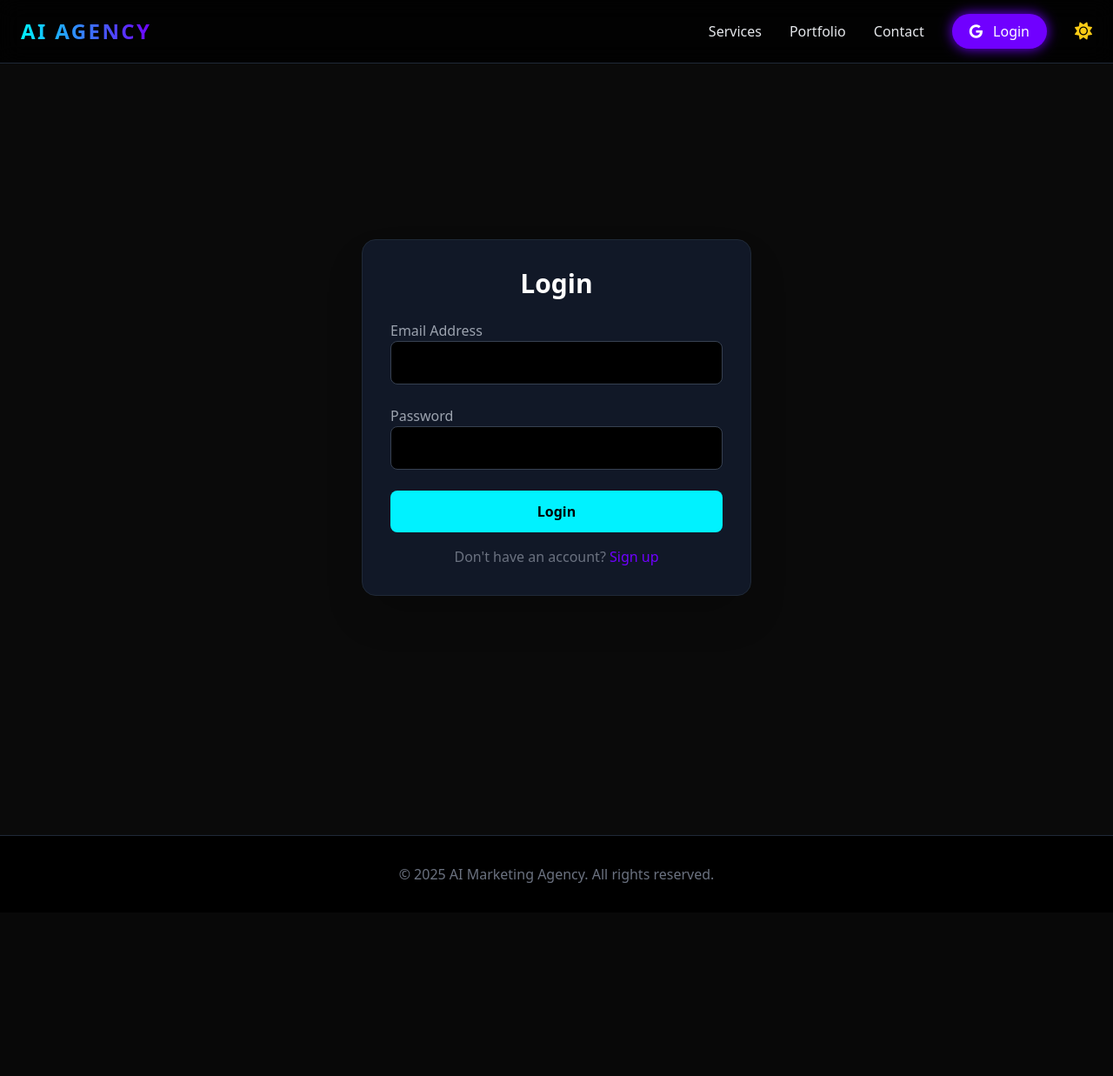
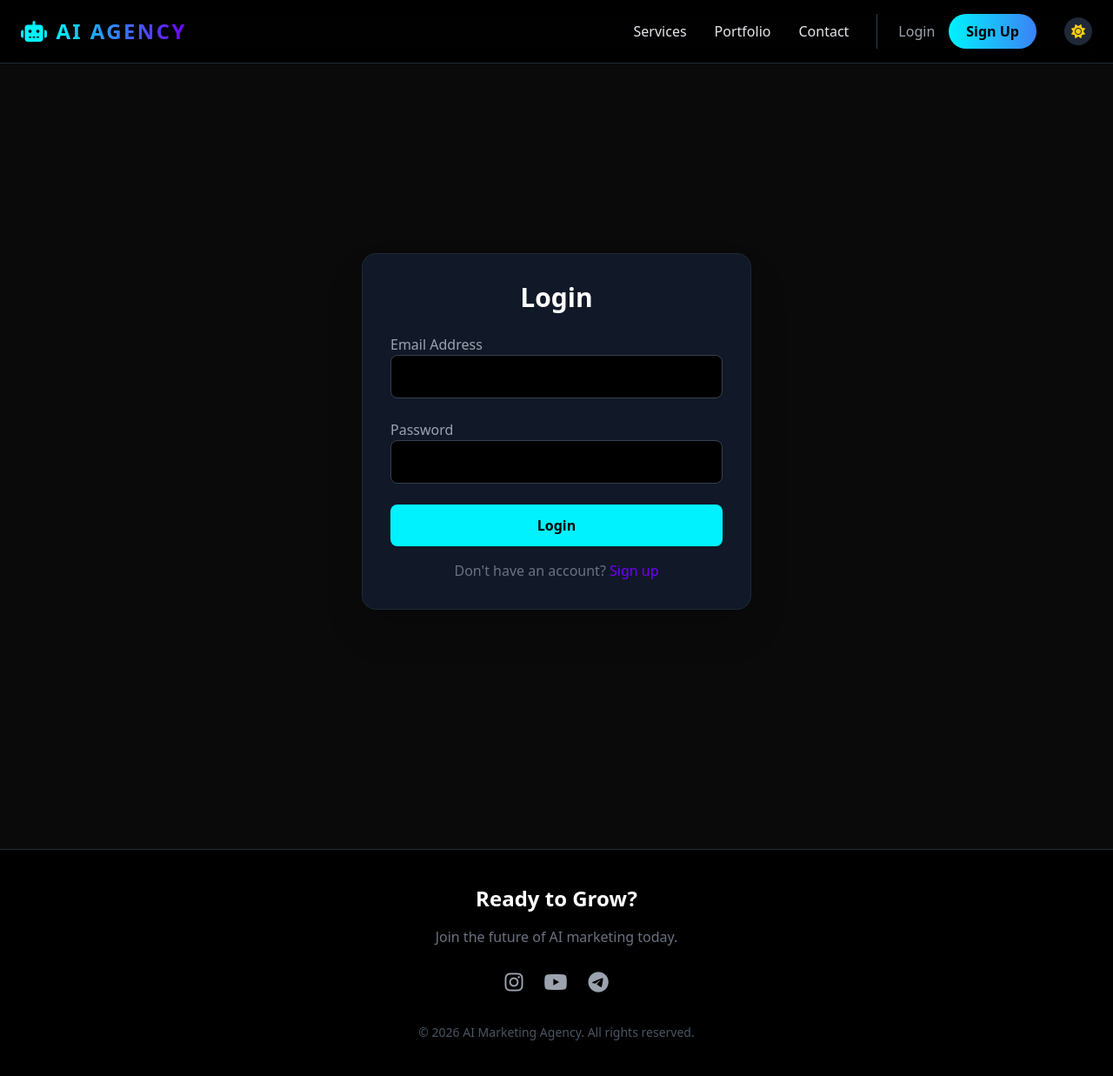
Before and after one commit to KingOfMusicBot/ai_agency, a Flask app: page /login in a window 1280 px wide. Shown: the whole page at 87% size. Before the commit the page ends 1015 px from the top, so only its background shows below. Run offline with Flask 3, Linux system fonts and the light colour scheme; some libraries are stand-ins or nearby versions.

Commit message:
Update base.html

```diff
--- a/templates/base.html
+++ b/templates/base.html
@@ -4,6 +4,7 @@
     <meta charset="UTF-8">
     <meta name="viewport" content="width=device-width, initial-scale=1.0">
     <title>AI Agency | Future Marketing</title>
+
     <script src="https://cdn.tailwindcss.com"></script>
     <script>
         tailwind.config = {
@@ -13,53 +14,113 @@
                     colors: {
                         primary: '#00f2ff', /* Neon Cyan */
                         secondary: '#7000ff', /* Neon Purple */
-                        darkbg: '#0a0a0a'
+                        darkbg: '#0a0a0a',
+                        cardbg: '#111111'
                     }
                 }
             }
         }
     </script>
-    <link rel="stylesheet" href="https://cdnjs.cloudflare.com/ajax/libs/font-awesome/6.0.0/css/all.min.css">
+
+    <link rel="stylesheet" href="https://cdnjs.cloudflare.com/ajax/libs/font-awesome/6.4.0/css/all.min.css">
+
+    <style>
+        /* Smooth Scrolling */
+        html { scroll-behavior: smooth; }
+        /* Custom Scrollbar */
+        ::-webkit-scrollbar { width: 8px; }
+        ::-webkit-scrollbar-track { background: #0a0a0a; }
+        ::-webkit-scrollbar-thumb { background: #333; border-radius: 4px; }
+        ::-webkit-scrollbar-thumb:hover { background: #00f2ff; }
+    </style>
 </head>
-<body class="bg-gray-100 dark:bg-darkbg text-gray-800 dark:text-gray-200 transition-colors duration-300">
+<body class="bg-gray-100 dark:bg-darkbg text-gray-800 dark:text-gray-200 transition-colors duration-300 font-sans">
 
-    <nav class="fixed w-full z-50 bg-white/80 dark:bg-black/80 backdrop-blur-md border-b border-gray-200 dark:border-gray-800">
+    <nav class="fixed w-full z-50 bg-white/90 dark:bg-black/90 backdrop-blur-md border-b border-gray-200 dark:border-gray-800">
         <div class="container mx-auto px-6 py-4 flex justify-between items-center">
-            <a href="/" class="text-2xl font-bold uppercase tracking-widest text-transparent bg-clip-text bg-gradient-to-r from-primary to-secondary">
-                AI Agency
+
+            <a href="/" class="text-2xl font-bold uppercase tracking-widest flex items-center gap-2">
+                <i class="fas fa-robot text-primary"></i>
+                <span class="text-transparent bg-clip-text bg-gradient-to-r from-primary to-secondary">AI Agency</span>
             </a>
 
-            <div class="hidden md:flex space-x-8 items-center">
-                <a href="#services" class="hover:text-primary transition">Services</a>
-                <a href="#portfolio" class="hover:text-primary transition">Portfolio</a>
-                <a href="#contact" class="hover:text-primary transition">Contact</a>
+            <div class="hidden md:flex items-center space-x-8">
+                <a href="/#services" class="hover:text-primary transition font-medium">Services</a>
+                <a href="/#portfolio" class="hover:text-primary transition font-medium">Portfolio</a>
+                <a href="/#contact" class="hover:text-primary transition font-medium">Contact</a>
 
                 {% if user %}
-                    <a href="/dashboard" class="flex items-center gap-2 border border-primary px-4 py-2 rounded-full hover:bg-primary hover:text-black transition">
-                        <img src="{{ user.picture }}" class="w-6 h-6 rounded-full">
+                    <a href="/dashboard" class="flex items-center gap-2 border border-gray-600 px-4 py-2 rounded-full hover:border-primary hover:text-primary transition">
+                        <i class="fas fa-user-circle text-xl"></i>
                         <span>Dashboard</span>
                     </a>
+                    <a href="/logout" class="text-red-500 hover:text-red-400 font-bold transition">
+                        <i class="fas fa-sign-out-alt"></i>
+                    </a>
                 {% else %}
-                    <a href="/login" class="bg-secondary text-white px-5 py-2 rounded-full hover:bg-purple-600 transition shadow-[0_0_15px_#7000ff]">
-                        <i class="fab fa-google mr-2"></i> Login
-                    </a>
+                    <div class="flex items-center gap-4 border-l border-gray-700 pl-6">
+                        <a href="/login" class="text-gray-400 hover:text-white transition">Login</a>
+                        <a href="/signup" class="bg-gradient-to-r from-primary to-blue-500 text-black font-bold px-5 py-2 rounded-full hover:shadow-[0_0_15px_#00f2ff] transition transform hover:scale-105">
+                            Sign Up
+                        </a>
+                    </div>
                 {% endif %}
 
-                <button onclick="document.documentElement.classList.toggle('dark')" class="text-xl">
-                    <i class="fas fa-moon dark:hidden"></i>
-                    <i class="fas fa-sun hidden dark:inline text-yellow-400"></i>
+                <button onclick="toggleDarkMode()" class="w-8 h-8 flex items-center justify-center rounded-full bg-gray-200 dark:bg-gray-800 hover:bg-gray-300 dark:hover:bg-gray-700 transition">
+                    <i class="fas fa-moon dark:hidden text-gray-800"></i>
+                    <i class="fas fa-sun hidden dark:block text-yellow-400"></i>
                 </button>
             </div>
         </div>
     </nav>
 
-    <main class="pt-20">
+    <div class="pt-24 container mx-auto px-6">
+        {% with messages = get_flashed_messages() %}
+            {% if messages %}
+                {% for message in messages %}
+                <div class="bg-primary/20 border border-primary text-primary px-4 py-3 rounded-lg mb-4 text-center">
+                    {{ message }}
+                </div>
+                {% endfor %}
+            {% endif %}
+        {% endwith %}
+    </div>
+
+    <main class="min-h-screen">
         {% block content %}{% endblock %}
     </main>
 
-    <footer class="bg-black text-center py-8 mt-20 border-t border-gray-800">
-        <p class="text-gray-500">© 2025 AI Marketing Agency. All rights reserved.</p>
+    <footer class="bg-black text-center py-10 border-t border-gray-800 mt-20">
+        <div class="container mx-auto px-6">
+            <h2 class="text-2xl font-bold text-white mb-4">Ready to Grow?</h2>
+            <p class="text-gray-500 mb-6">Join the future of AI marketing today.</p>
+            <div class="flex justify-center gap-6 mb-8">
+                <a href="#" class="text-gray-400 hover:text-primary text-2xl"><i class="fab fa-instagram"></i></a>
+                <a href="#" class="text-gray-400 hover:text-primary text-2xl"><i class="fab fa-youtube"></i></a>
+                <a href="#" class="text-gray-400 hover:text-primary text-2xl"><i class="fab fa-telegram"></i></a>
+            </div>
+            <p class="text-gray-600 text-sm">© 2026 AI Marketing Agency. All rights reserved.</p>
+        </div>
     </footer>
 
+    <script>
+        function toggleDarkMode() {
+            const html = document.documentElement;
+            if (html.classList.contains('dark')) {
+                html.classList.remove('dark');
+                localStorage.setItem('theme', 'light');
+            } else {
+                html.classList.add('dark');
+                localStorage.setItem('theme', 'dark');
+            }
+        }
+
+        // Check Local Storage on Load
+        if (localStorage.getItem('theme') === 'light') {
+            document.documentElement.classList.remove('dark');
+        } else {
+            document.documentElement.classList.add('dark');
+        }
+    </script>
 </body>
 </html>
```
